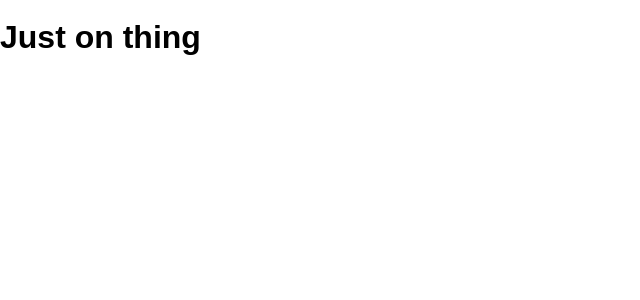
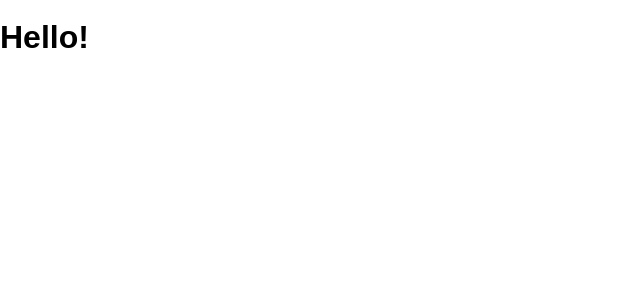
Before and after one commit to jessicaevans17/stack-over-flow, a React (Create React App) app: page / in a window 1280 px wide. Shown: the top 300 px of the page, without its empty margins (0-640 px from the left). Built offline with nearby package versions, Linux system fonts and the light colour scheme.

Commit message:
dependencies installed

```diff
--- a/src/App.js
+++ /dev/null
@@ -1,10 +0,0 @@
-import React, { Component } from 'react'
-import HelloWorld from './components/HelloWorld'
-
-class App extends Component {
-  render() {
-    return <HelloWorld />
-  }
-}
-
-export default App
--- /dev/null
+++ b/src/App.jsx
@@ -0,0 +1,9 @@
+import React, { Component } from "react"
+
+class App extends Component {
+  render() {
+    return <h1>Hello!</h1>
+  }
+}
+
+export default App
--- a/src/components/HelloWorld.js
+++ /dev/null
@@ -1,12 +0,0 @@
-import React, { Component } from 'react'
-
-class HelloWorld extends Component {
-  render() {
-    // return <h1>Hello, World!</h1>
-    // <h1> Hello Again, Jessica!</h1>
-    // return <h1>Hello, Michelle!</h1>
-    return <h1>Just on thing</h1>
-  }
-}
-
-export default HelloWorld
```
Also changed, not shown: package.json (+8 -1 lines), src/index.js (+5 -5 lines), 1 other file (tests, documents, lock files or other folders).
